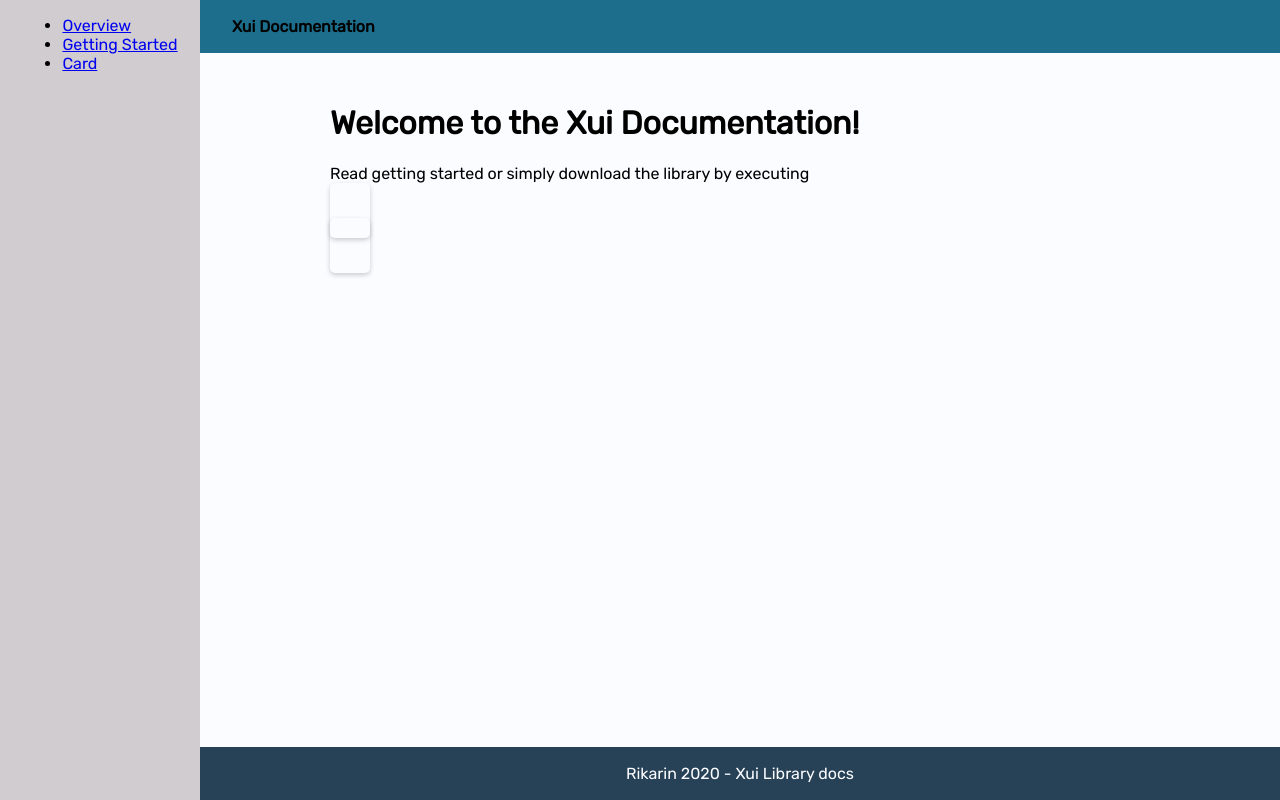
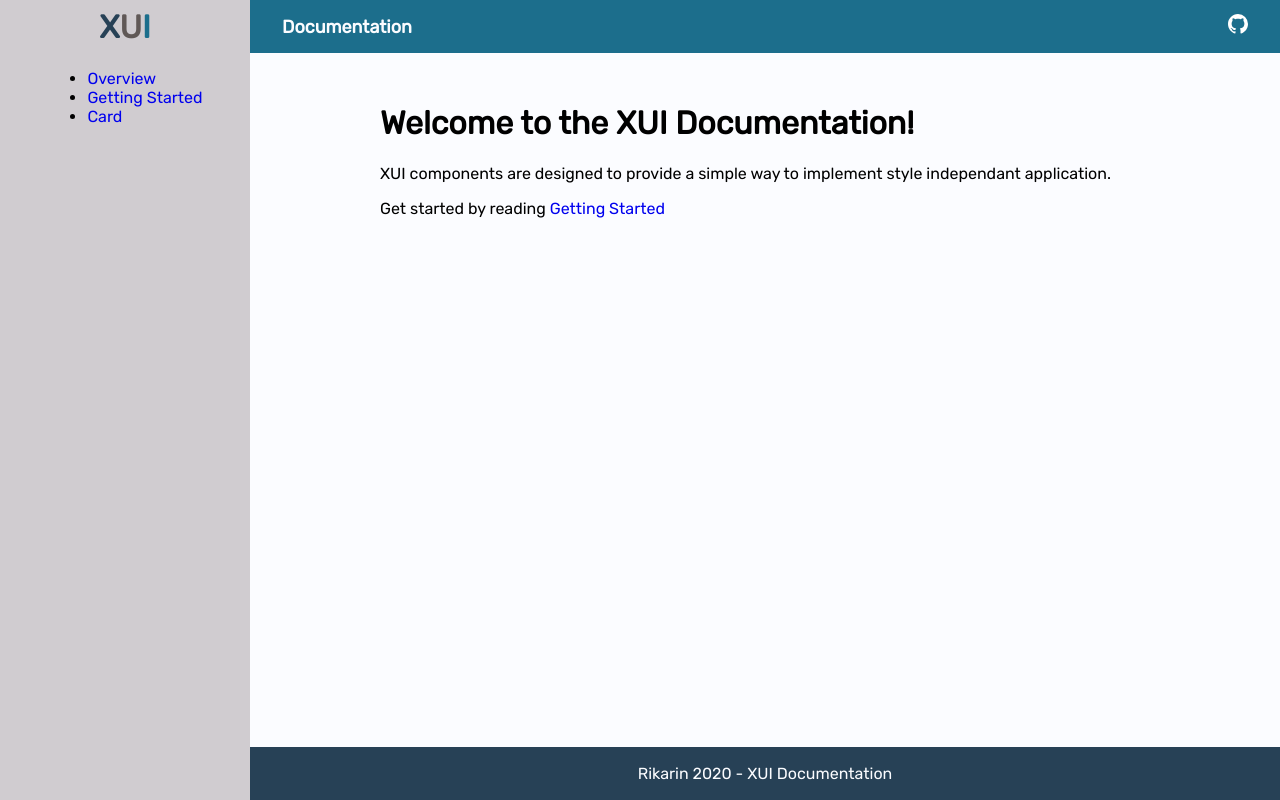
Before and after one commit to Rikarin/xui, an Angular app: page / in a window 1280 px wide. Built offline with nearby package versions, Linux system fonts and the light colour scheme; what ngx-highlightjs would draw is missing.

Commit message:
docs(webside): add robots and sitemap; improve style

```diff
--- a/angular.json
+++ b/angular.json
@@ -24,7 +24,9 @@
             "assets": [
               "apps/web/src/favicon.ico",
               "apps/web/src/assets",
-              "apps/web/src/_redirects"
+              "apps/web/src/_redirects",
+              "apps/web/src/robots.txt",
+              "apps/web/src/sitemap.xml"
             ],
             "styles": ["apps/web/src/styles.scss"],
             "scripts": []
@@ -42,7 +44,7 @@
               "sourceMap": false,
               "namedChunks": false,
               "extractLicenses": true,
-              "vendorChunk": false,
+              "vendorChunk": true,
               "buildOptimizer": true,
               "budgets": [
                 {
--- a/apps/web/src/app/app.component.html
+++ b/apps/web/src/app/app.component.html
@@ -1,5 +1,10 @@
 <xui-layout>
-  <xui-sider width="200px">
+  <xui-sider width="250px">
+    <div class="logo">
+      <span class="x">X</span>
+      <span class="u">U</span>
+      <span class="i">I</span>
+    </div>
     <ul>
       <li><a href="/">Overview</a></li>
       <li><a href="/getting-started">Getting Started</a></li>
@@ -7,10 +12,27 @@
     </ul>
   </xui-sider>
   <xui-layout>
-    <xui-header>Xui Documentation</xui-header>
+    <xui-header>
+      <span>Documentation</span>
+      <a href="https://github.com/Rikarin/xui" target="_blank">
+        <svg
+          width="20"
+          height="20"
+          viewBox="0 0 20 20"
+          xmlns="http://www.w3.org/2000/svg"
+        >
+          <title>github-circle-white-transparent</title>
+          <path
+            d="M10 0C4.477 0 0 4.477 0 10c0 4.42 2.87 8.17 6.84 9.5.5.08.66-.23.66-.5v-1.69c-2.77.6-3.36-1.34-3.36-1.34-.46-1.16-1.11-1.47-1.11-1.47-.91-.62.07-.6.07-.6 1 .07 1.53 1.03 1.53 1.03.87 1.52 2.34 1.07 2.91.83.09-.65.35-1.09.63-1.34-2.22-.25-4.55-1.11-4.55-4.92 0-1.11.38-2 1.03-2.71-.1-.25-.45-1.29.1-2.64 0 0 .84-.27 2.75 1.02.79-.22 1.65-.33 2.5-.33.85 0 1.71.11 2.5.33 1.91-1.29 2.75-1.02 2.75-1.02.55 1.35.2 2.39.1 2.64.65.71 1.03 1.6 1.03 2.71 0 3.82-2.34 4.66-4.57 4.91.36.31.69.92.69 1.85V19c0 .27.16.59.67.5C17.14 18.16 20 14.42 20 10A10 10 0 0 0 10 0z"
+            fill="#FFF"
+            fill-rule="evenodd"
+          />
+        </svg>
+      </a>
+    </xui-header>
     <xui-content>
       <router-outlet></router-outlet>
     </xui-content>
-    <xui-footer>Rikarin 2020 - Xui Library docs</xui-footer>
+    <xui-footer>Rikarin 2020 - XUI Documentation</xui-footer>
   </xui-layout>
 </xui-layout>
--- a/apps/web/src/app/app.component.scss
+++ b/apps/web/src/app/app.component.scss
@@ -13,11 +13,37 @@ $color5: #274156;
 
 xui-sider {
   background: $color1;
+
+  .logo {
+    flex: 0 0 auto;
+    width: 100%;
+    height: 53px;
+    display: flex;
+    justify-content: center;
+    align-items: center;
+    font-size: 32px;
+    font-weight: 800;
+
+    .x {
+      color: $color5;
+    }
+
+    .u {
+      color: $color3;
+    }
+
+    .i {
+      color: $color4;
+    }
+  }
 }
 
 xui-header {
+  justify-content: space-between;
+  color: $color2;
   background: $color4;
-  padding-left: 32px;
+  padding: 0 32px;
+  font-size: 18px;
   font-weight: 700;
 }
 
--- a/apps/web/src/app/components/overview/overview.component.html
+++ b/apps/web/src/app/components/overview/overview.component.html
@@ -1,8 +1,7 @@
-<h1>Welcome to the Xui Documentation!</h1>
+<h1>Welcome to the XUI Documentation!</h1>
 
 <p>
-  Read getting started or simply download the library by executing
+  XUI components are designed to provide a simple way to implement style
+  independant application.
 </p>
-
-<pre><code highlight="yarn add xui"></code></pre>
-<pre><code highlight="npm install xui"></code></pre>
+<p>Get started by reading <a href="/getting-started">Getting Started</a></p>
--- a/apps/web/src/styles.scss
+++ b/apps/web/src/styles.scss
@@ -16,11 +16,11 @@ body {
   padding: 0;
 }
 
+a {
+  text-decoration: none;
+}
+
 code {
-  // font-family: 'Roboto Mono';
-  // font-size: 14px;
-  // font-weight: 600;
-
   box-shadow: 0 2px 5px rgba(0, 0, 0, 0.2);
   border-radius: 5px;
   padding: 20px !important;
```
Also changed, not shown: apps/web/src/robots.txt (added), 1 other file (tests, documents, lock files or other folders).
